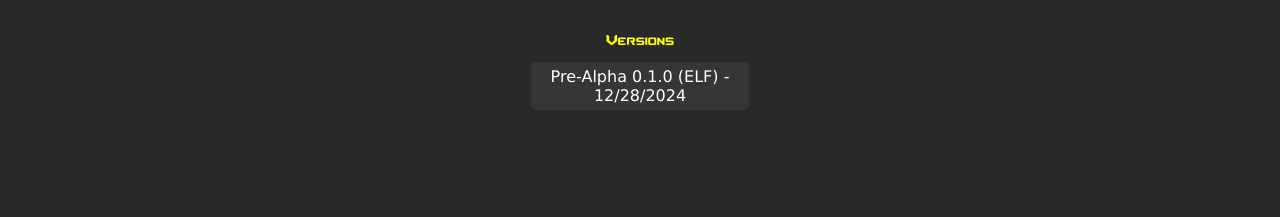
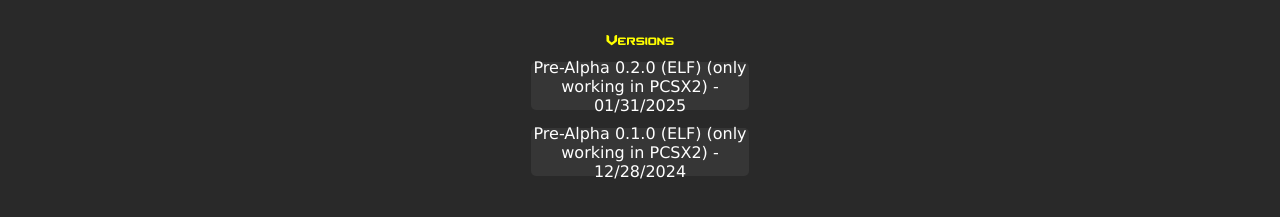
Before and after one commit to GustavoFurtad2/CounterStrike-PS2, a plain HTML site: page docs/index.html in a window 1280 px wide. Shown: the part 565-782 px from the top of the page. Drawn offline with Linux system fonts and the light colour scheme.

Commit message:
add pre-alpha 0.2.0 version

```diff
--- a/docs/index.html
+++ b/docs/index.html
@@ -33,7 +33,9 @@
             Versions
         </div>
         <div id="versions">
-            <a href="versions/0.1.0.rar">Pre-Alpha 0.1.0 (ELF) - 12/28/2024</a>
+            <a href="versions/0.2.0.rar">Pre-Alpha 0.2.0 (ELF) (only working in PCSX2) - 01/31/2025</a>
+            <BR>
+            <a href="versions/0.1.0.rar">Pre-Alpha 0.1.0 (ELF) (only working in PCSX2) - 12/28/2024</a>
         </div>
     </div>
     <BR><BR><BR><BR><BR><BR><BR><BR><BR><BR><BR><BR><BR><BR><BR><BR><BR><BR><BR><BR><BR><BR><BR><BR>
```
Also changed, not shown: 1 other file.
